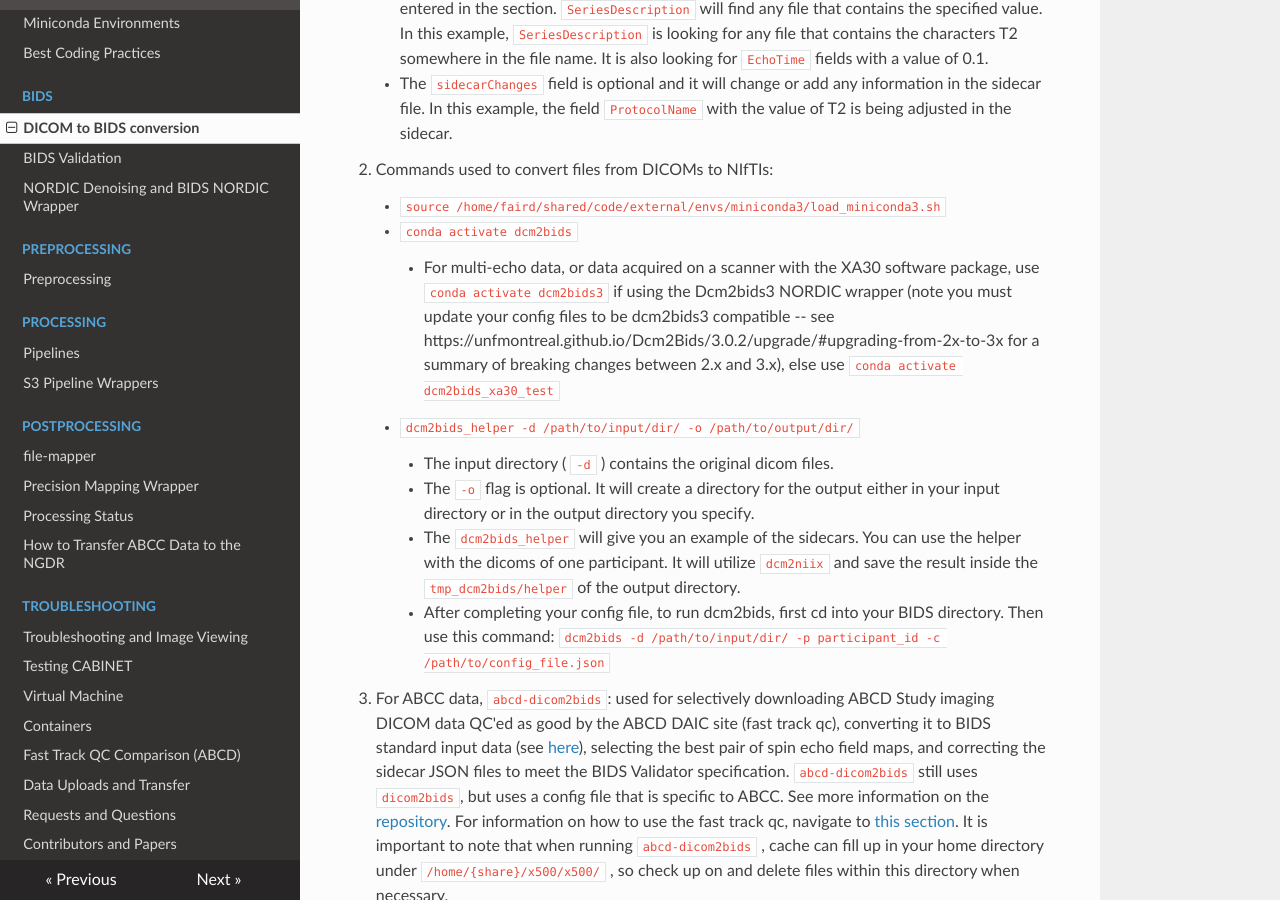
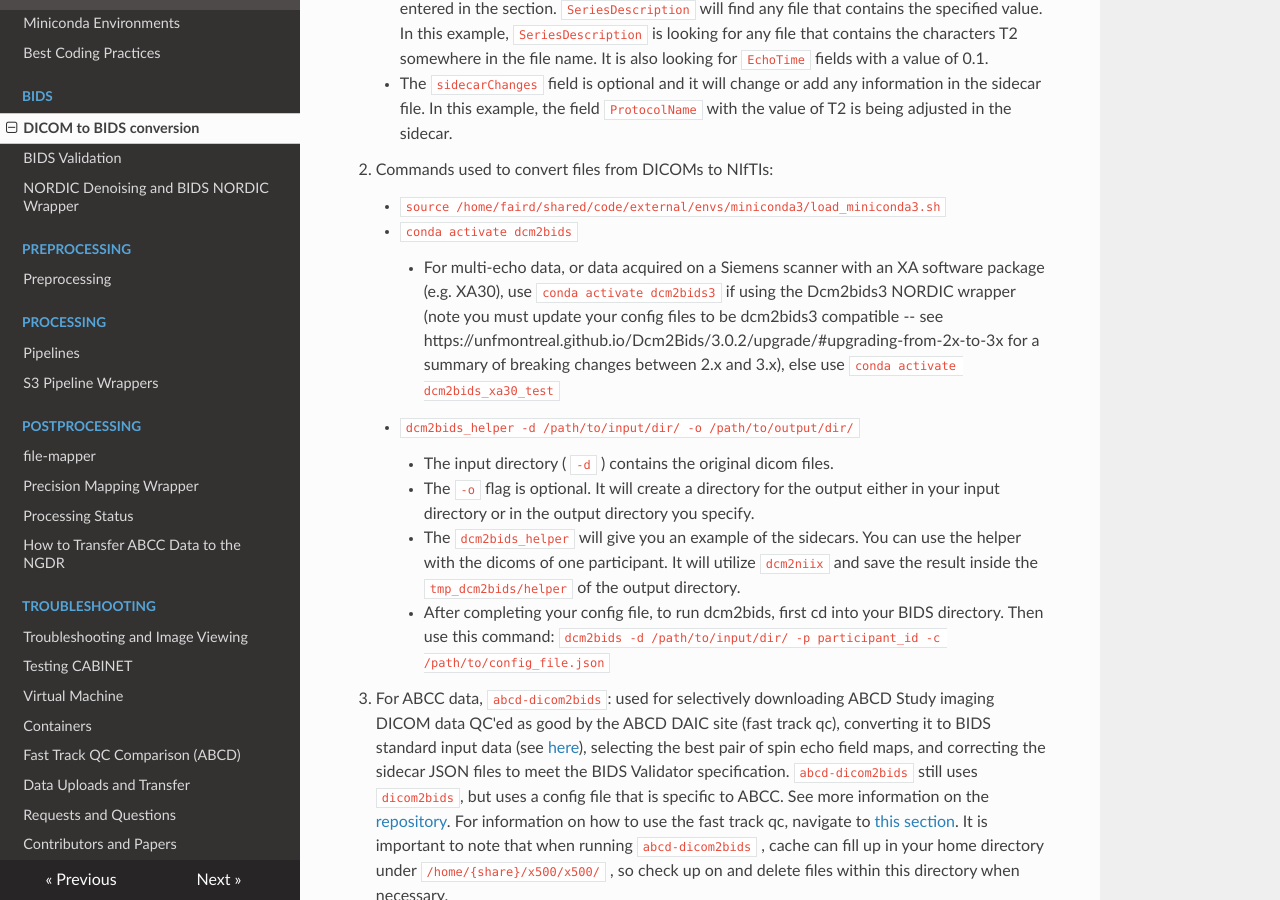
Before and after one commit to DCAN-Labs/cdni-brain, an MkDocs documentation site: the page built from docs/dcm2bids.md, in a window 1280 px wide and 900 px high, scrolled down 1162 px. Built offline with MkDocs 1.6.1, drawn with Linux system fonts in a browser that asks for light colours; nearby versions of some CDN libraries.

Commit message:
Update dcm2bids.md
clarify that XA software packages are for Siemens scanners, and that "XA30" is one example (i.e. other versions such as XA60 do or will exist)

```diff
--- a/docs/dcm2bids.md
+++ b/docs/dcm2bids.md
@@ -36,7 +36,7 @@ Watch: [Dcm2bids DCAN tutorial recording](https://drive.google.com/drive/folders
 
     * `conda activate dcm2bids`
 
-        - For multi-echo data, or data acquired on a scanner with the XA30 software package, use `conda activate dcm2bids3` if using the Dcm2bids3 NORDIC wrapper (note you must update your config files to be dcm2bids3 compatible --  see https://unfmontreal.github.io/Dcm2Bids/3.0.2/upgrade/#upgrading-from-2x-to-3x for a summary of breaking changes between 2.x and 3.x), else use `conda activate dcm2bids_xa30_test`
+        - For multi-echo data, or data acquired on a Siemens scanner with an XA software package (e.g. XA30), use `conda activate dcm2bids3` if using the Dcm2bids3 NORDIC wrapper (note you must update your config files to be dcm2bids3 compatible --  see https://unfmontreal.github.io/Dcm2Bids/3.0.2/upgrade/#upgrading-from-2x-to-3x for a summary of breaking changes between 2.x and 3.x), else use `conda activate dcm2bids_xa30_test`
 
     * `dcm2bids_helper -d /path/to/input/dir/ -o /path/to/output/dir/`
 
```
